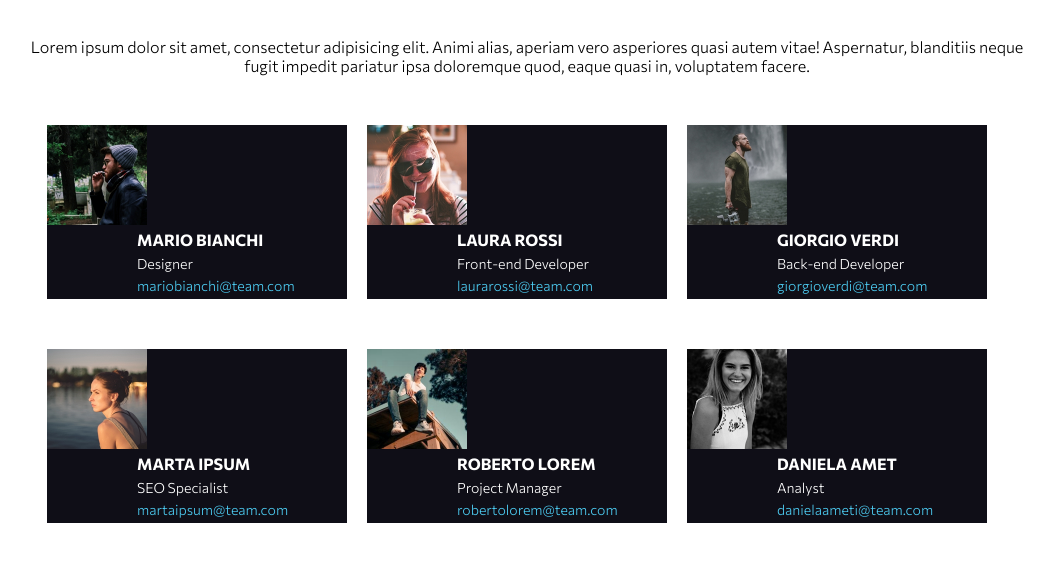
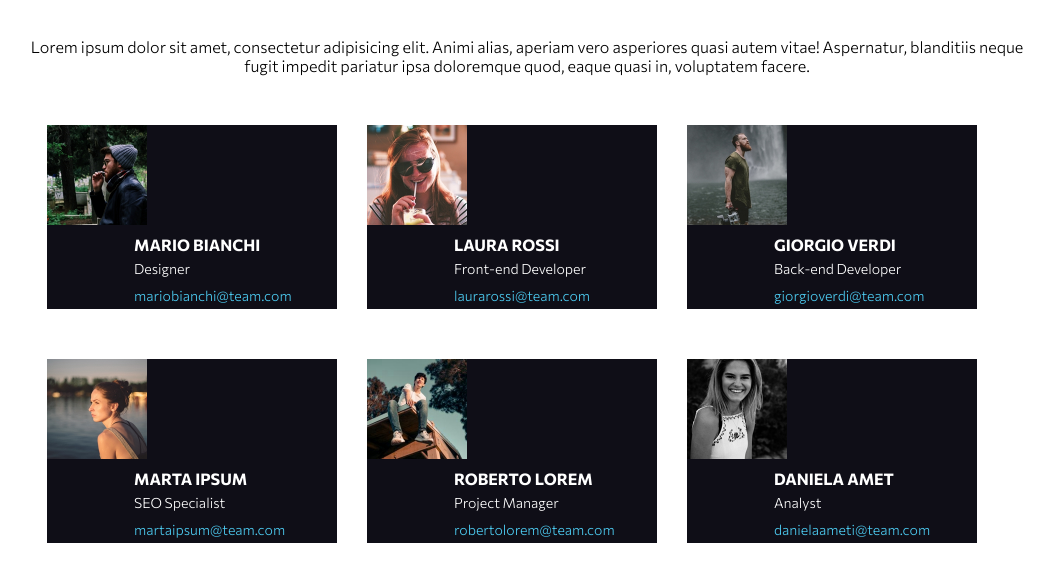
Before and after one commit to zhLisha/html-css-float-cards, a plain HTML site: page index.html in a window 1280 px wide. Shown: the part 73-654 px from the top of the page, without its empty margins (113-1167 px from the left). Drawn offline with Linux system fonts and the light colour scheme.

Commit message:
changed .col margin in padding / background class

```diff
--- a/CSS/style.css
+++ b/CSS/style.css
@@ -42,11 +42,13 @@ h1{
 }
 
 .col{
-    width: calc(100% / 3.2);
+    width: calc(100% / 3);
     float: left;
+    padding: 0 30px 50px 0;
+}
+
+.content{
     background-color: #0f0e17;
-    margin-bottom: 50px;
-    margin-right: 20px;
 }
 
 img{
@@ -65,7 +67,7 @@ img{
 .content p{
     float: right;
     width: 70%;
-    padding-bottom: 5px;
+    padding: 5px 0;
 }
 
 .info{
--- a/index.html
+++ b/index.html
@@ -20,7 +20,7 @@
 
     <main>
         <div class="container-main clearfix">
-            <div class="col name">
+            <div class="col">
                 <div class="content clearfix">
                     <img src="img/male1.png" alt="">
                     <p class="white-text">MARIO BIANCHI</p>
```
